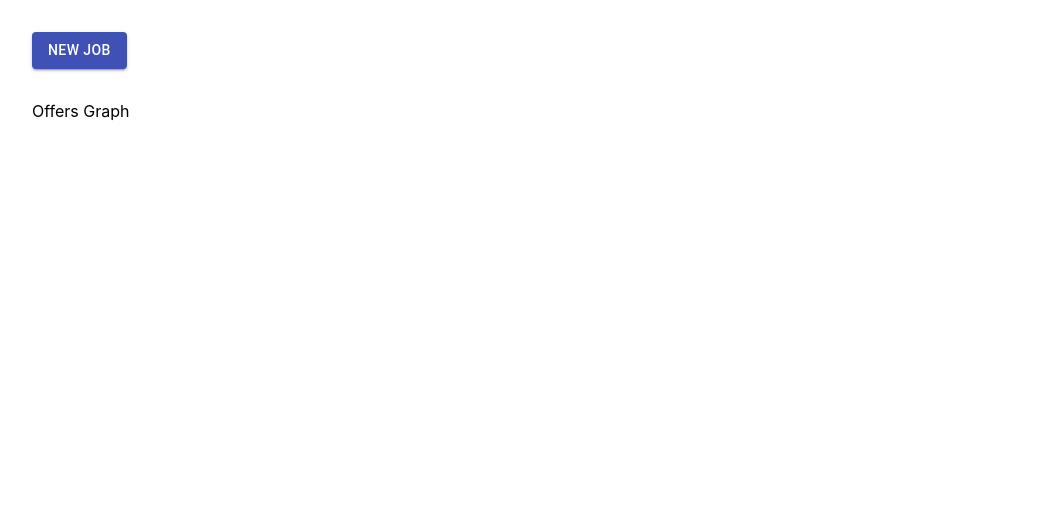
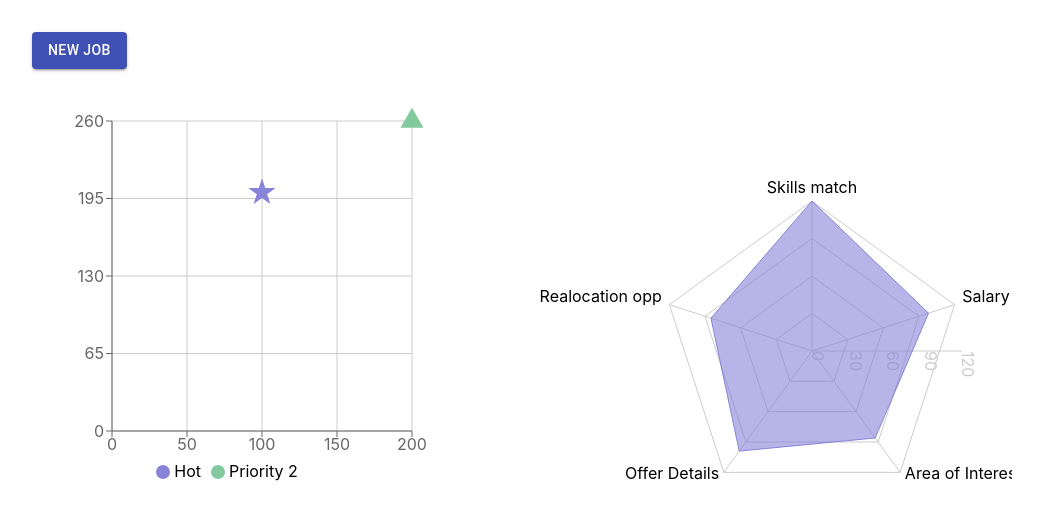
Before and after one commit to papesce/balanced-jobs, a React (Create React App) app in the folder packages/client/: page / in a window 1280 px wide. Shown: the top 520 px of the page, without its empty margins (0-1044 px from the left). Built offline with nearby package versions, Linux system fonts and the light colour scheme.

Commit message:
add sample graphs

```diff
--- a/packages/client/package.json
+++ b/packages/client/package.json
@@ -16,6 +16,7 @@
     "react-dom": "^16.13.1",
     "react-router-dom": "^5.1.2",
     "react-scripts": "3.4.1",
+    "recharts": "^1.8.5",
     "typescript": "~3.7.2"
   },
   "scripts": {
@@ -49,6 +50,7 @@
     "@storybook/addons": "^5.3.18",
     "@storybook/preset-create-react-app": "^2.1.1",
     "@storybook/react": "^5.3.18",
-    "@types/react-router-dom": "^5.1.5"
+    "@types/react-router-dom": "^5.1.5",
+    "@types/recharts": "^1.8.10"
   }
 }
--- /dev/null
+++ b/packages/client/src/components/graphs/ScatterJobs.tsx
@@ -0,0 +1,59 @@
+import React, { Component } from 'react';
+import {
+  ScatterChart,
+  Scatter,
+  XAxis,
+  YAxis,
+  ZAxis,
+  CartesianGrid,
+  Tooltip,
+  Legend,
+} from "recharts";
+
+export default class ScatterJobs extends Component {
+  render() {
+    const data01 = [
+      { x: 100, y: 200, z: 240 }
+    ];
+    const data02 = [
+      { x: 200, y: 260, z: 240 }
+    ];
+    return (
+          <ScatterChart
+            width={400}
+            height={400}
+            margin={{
+              top: 20,
+              right: 20,
+              bottom: 20,
+              left: 20,
+            }}
+          >
+            <CartesianGrid />
+            <XAxis type="number" dataKey="x" name="goal alignment" unit="" />
+            <YAxis type="number" dataKey="y" name="skill alignment" unit="" />
+            <ZAxis
+              type="number"
+              dataKey="z"
+              range={[60, 400]}
+              name="money/career"
+              unit=""
+            />
+            <Tooltip cursor={{ strokeDasharray: "3 3" }} />
+            <Legend />
+            <Scatter
+              name="Hot"
+              data={data01}
+              fill="#8884d8"
+              shape="star"
+            />
+            <Scatter
+              name="Priority 2"
+              data={data02}
+              fill="#82ca9d"
+              shape="triangle"
+            />
+          </ScatterChart>
+          );
+  }
+}
--- /dev/null
+++ b/packages/client/src/components/graphs/SpiderJobs.tsx
@@ -0,0 +1,34 @@
+import React, { Component } from 'react'
+import {
+  Radar, RadarChart, PolarGrid, PolarAngleAxis, PolarRadiusAxis,
+} from 'recharts';
+
+export default class SpiderJobs extends Component {
+  render() {
+    const data = [
+      {
+        subject: 'Skills match', A: 120, B: 110, fullMark: 150,
+      },
+      {
+        subject: 'Salary', A: 98, B: 130, fullMark: 150,
+      },
+      {
+        subject: 'Area of Interest match', A: 86, B: 130, fullMark: 150,
+      },
+      {
+        subject: 'Offer Details', A: 99, B: 100, fullMark: 150,
+      },
+      {
+        subject: 'Realocation opp', A: 85, B: 90, fullMark: 150,
+      }
+    ];
+    return (
+      <RadarChart cx={300} cy={250} outerRadius={150} width={500} height={500} data={data}>
+        <PolarGrid />
+        <PolarAngleAxis dataKey="subject" />
+        <PolarRadiusAxis />
+        <Radar name="Mike" dataKey="A" stroke="#8884d8" fill="#8884d8" fillOpacity={0.6} />
+      </RadarChart>
+    );
+  }
+}
--- /dev/null
+++ b/packages/client/src/components/home/NewJobButton.tsx
@@ -0,0 +1,20 @@
+import React, { Component } from 'react'
+import Button from "@material-ui/core/Button";
+
+
+export default class NewJobButton extends Component {
+  callNewJob = () => {
+
+  }
+  render() {
+    return (
+      <div>
+         <Button variant="contained" color="primary" onClick={
+            this.callNewJob
+          }>
+            New Job
+          </Button>
+      </div>
+    )
+  }
+}
--- a/packages/client/src/containers/Home.css
+++ b/packages/client/src/containers/Home.css
@@ -3,5 +3,10 @@
 }
 
 .offers-graph {
+    display: flex;
     margin: 2rem;
 }
+
+.offers-graph1 {
+  padding-right: 5rem;
+}
--- a/packages/client/src/containers/Home.tsx
+++ b/packages/client/src/containers/Home.tsx
@@ -1,21 +1,25 @@
-import React, { Component } from 'react'
-import Button from '@material-ui/core/Button';
-import './Home.css';
+import React, { Component } from "react";
+import "./Home.css";
+import ScatterJobs from "../components/graphs/ScatterJobs";
+import SpiderJobs from "../components/graphs/SpiderJobs";
+import NewJobButton from "../components/home/NewJobButton";
 
 export default class Home extends Component {
+
   render() {
+
     return (
       <div>
         <div className="new-job">
-                    <Button  variant="contained" color="primary">
-                    New Job
-                    </Button>
+          <NewJobButton/>
         </div>
         <div className="offers-graph">
-                    Offers Graph
+          <div className="offers-graph1">
+            <ScatterJobs />
           </div>
-
+          <SpiderJobs/>
         </div>
-        )
+      </div>
+    );
   }
 }
```
Also changed, not shown: 2 other files (tests, documents, lock files or other folders). Lines whose indentation alone changed are shown as unchanged.
